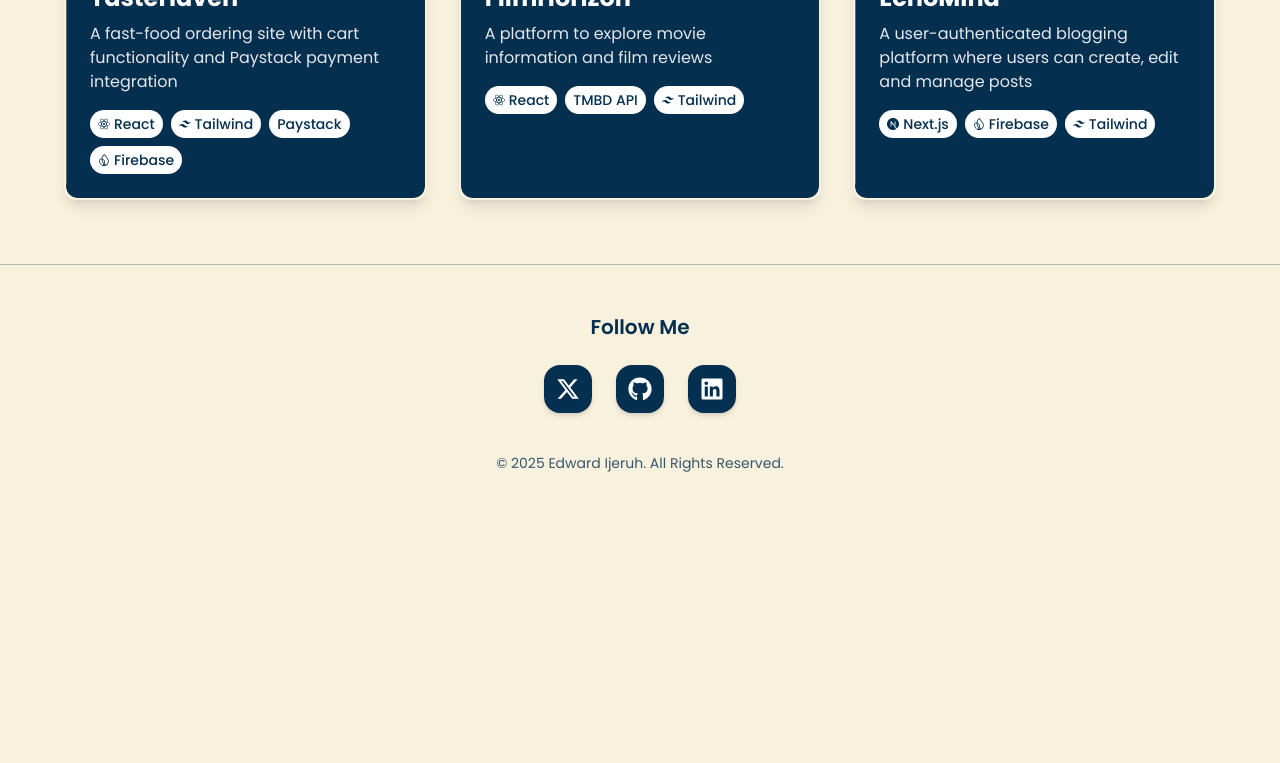
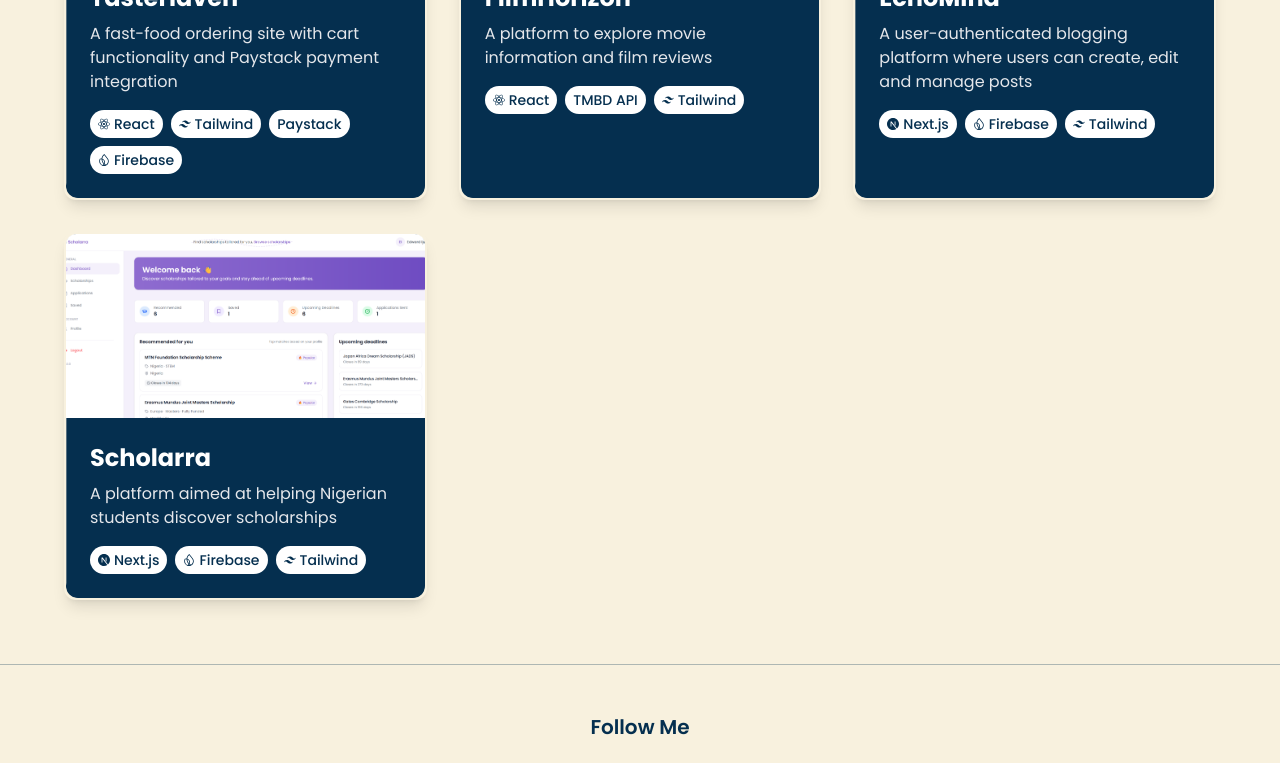
Before and after one commit to Edward-Ijeruh/my-portfolio, a React (Vite) app: page /projects in a window 1280 px wide. Shown: the part 612-1375 px from the top of the page. Before the commit the page ends 1133 px from the top, so only its background shows below. Built offline with nearby package versions, Linux system fonts and the light colour scheme.

Commit message:
Add Scholarra to projects

```diff
--- a/src/pages/Projects.tsx
+++ b/src/pages/Projects.tsx
@@ -33,6 +33,14 @@ const projectsDB = [
     link: "https://echo-mindd.netlify.app/",
     img: "/project-images/echomind-sc-v2.png",
   },
+  {
+    title: "Scholarra",
+    description:
+      "A platform aimed at helping Nigerian students discover scholarships",
+    tech: ["Next.js", "Firebase", "Tailwind"],
+    link: "https://scholarra.netlify.app/",
+    img: "/project-images/scholarra-sc.png",
+  },
 ];
 
 const Projects: React.FC = () => {
@@ -54,7 +62,7 @@ const Projects: React.FC = () => {
   const filteredProjects = projectsDB.filter(
     (p) =>
       p.title.toLowerCase().includes(search.toLowerCase()) &&
-      (filter === "" || p.tech.includes(filter))
+      (filter === "" || p.tech.includes(filter)),
   );
 
   // close dropdown on outside click
```
Also changed, not shown: public/project-images/scholarra-sc.png (added).
